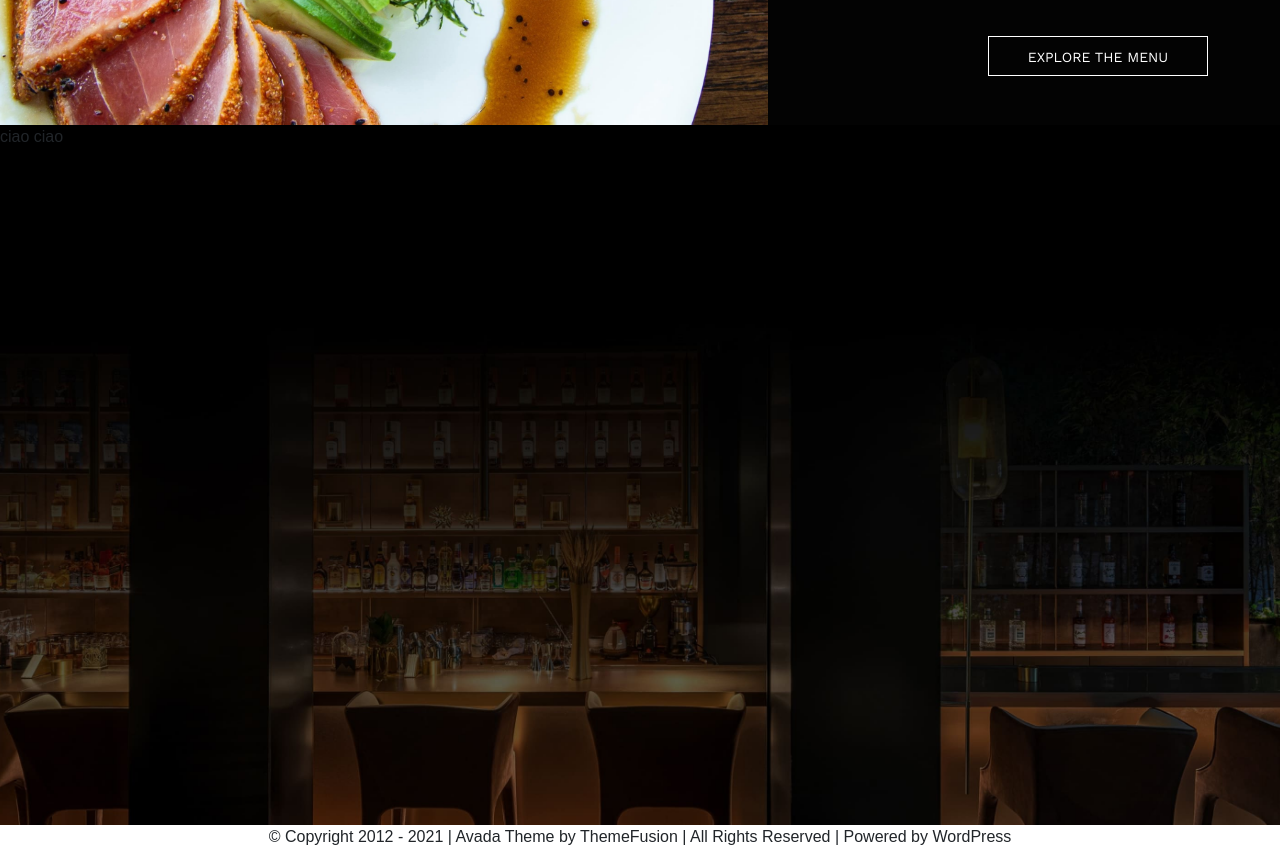
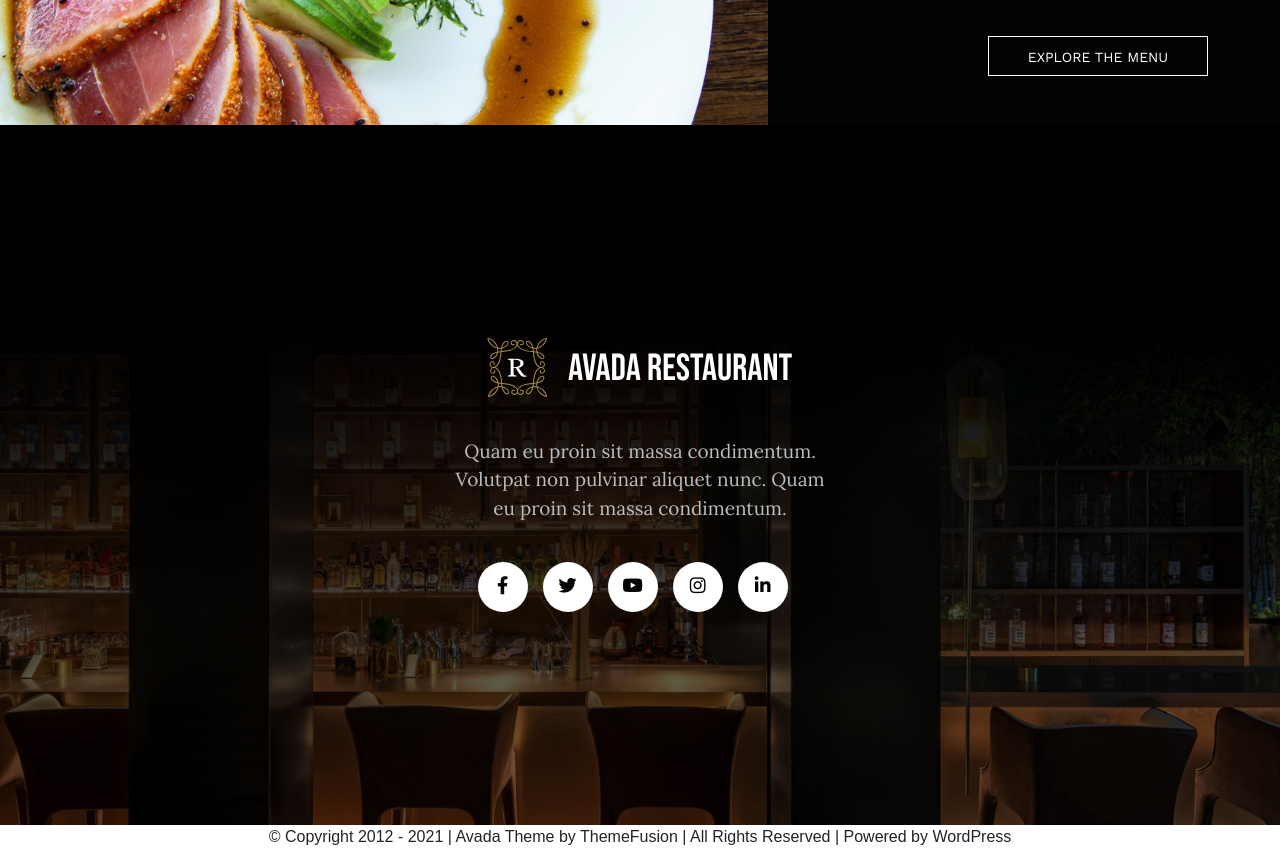
Before and after one commit to elepot87/proj-html-vuejs, a Vue app: page / in a window 1280 px wide. Shown: the part 4500-5349 px from the top of the page. Built offline with nearby package versions, Linux system fonts and the light colour scheme.

Commit message:
aggiunti altri elementi dl footer main

```diff
--- a/src/components/Footer.vue
+++ b/src/components/Footer.vue
@@ -1,7 +1,34 @@
 <template>
   <footer>
     <section class="footer-main">
-      <div class="text">ciao ciao</div>
+      <div class="info-footer d-flex justify-content-center align-items-center">
+        <img
+          :src="require(`@/assets/images/logo-svg.svg`)"
+          alt="logo"
+          class="logo-footer"
+        />
+        <p class="text-footer">
+          Quam eu proin sit massa condimentum. Volutpat non pulvinar aliquet
+          nunc. Quam eu proin sit massa condimentum.
+        </p>
+        <ul class="icon-list d-flex">
+          <li class="icon-item">
+            <a href="#"><i class="fab fa-facebook-f icon-footer"></i></a>
+          </li>
+          <li class="icon-item">
+            <a href="#"><i class="fab fa-twitter icon-footer"></i></a>
+          </li>
+          <li class="icon-item">
+            <a href="#"><i class="fab fa-youtube icon-footer"></i></a>
+          </li>
+          <li class="icon-item">
+            <a href="#"><i class="fab fa-instagram icon-footer"></i></a>
+          </li>
+          <li class="icon-item">
+            <a href="#"><i class="fab fa-linkedin-in icon-footer"></i></a>
+          </li>
+        </ul>
+      </div>
     </section>
     <section class="copyright text-center">
       © Copyright 2012 - 2021 | Avada Theme by ThemeFusion | All Rights Reserved
--- a/src/styles/footer.scss
+++ b/src/styles/footer.scss
@@ -9,5 +9,46 @@
     background-repeat: no-repeat;
     width: 100%;
     height: 700px;
+    .info-footer {
+      flex-direction: column;
+      align-items: center;
+      justify-content: center;
+      height: 100%;
+      .text-footer {
+        font-family: $primary-font;
+        width: 30%;
+        color: $third-color;
+        font-size: $footer-text;
+        text-align: center;
+        margin: 40px 0;
+      }
+      .icon-list {
+        margin: 0;
+        padding: 0;
+        list-style: none;
+        .icon-item {
+          margin-right: 15px;
+          a {
+            display: inline-block;
+            width: 50px;
+            height: 50px;
+            background-color: $secondary-color;
+            text-align: center;
+            line-height: 50px;
+            border-radius: 50%;
+            .icon-footer {
+              color: $primary-color;
+              font-size: $footer-icon;
+            }
+          }
+          a:hover {
+            background-color: $primary-color;
+            .icon-footer {
+              color: $secondary-color;
+            }
+          }
+        }
+      }
+    }
   }
 }
--- a/src/styles/variables.scss
+++ b/src/styles/variables.scss
@@ -20,3 +20,5 @@
 $icon-title: 30px;
 $icon-text: 17px;
 $title-section: 65px;
+$footer-text: 19px;
+$footer-icon: 18px;
```
